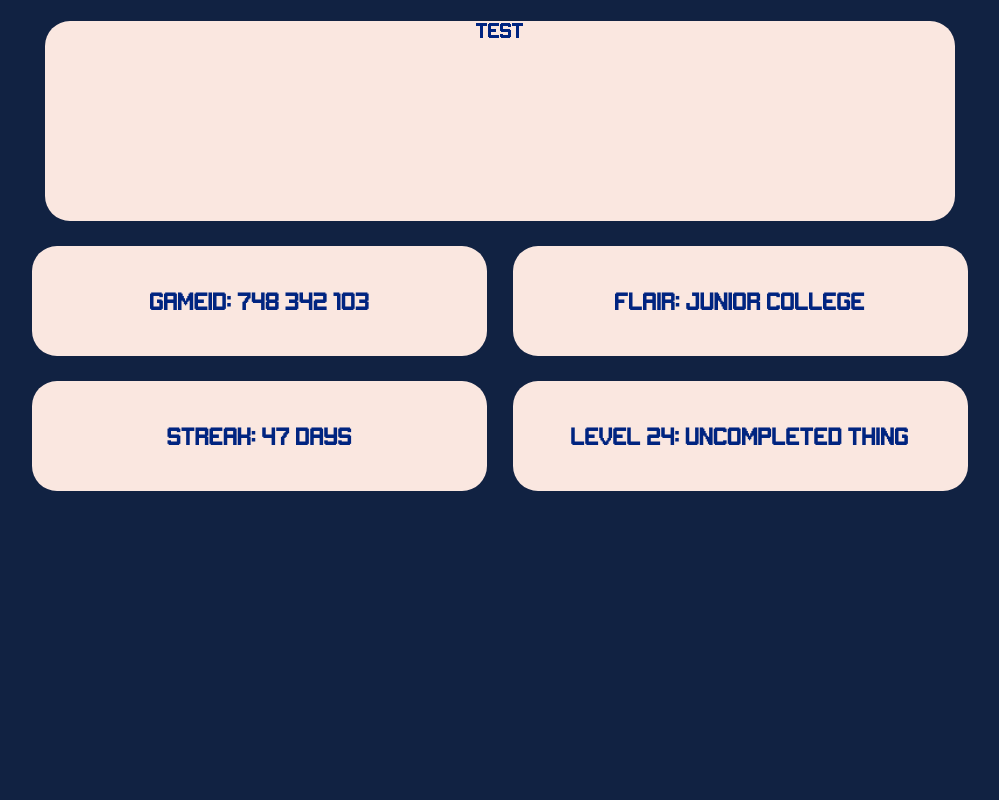
After one commit to tidbits2022/tidbits-landing-page, a Flask app: page /profilePage in a window 1280 px wide. The commit adds this page. Shown: the whole page, without its empty margins (140-1139 px from the left). Run offline with Flask 2, Linux system fonts and the light colour scheme.

Commit message:
profile page draft (route: /profilePage)
Bottom part of profile page is pretty much completed? Just the top part is quite complicated so i'll leave it for next time.

```diff
--- a/flask_app/app.py
+++ b/flask_app/app.py
@@ -14,6 +14,10 @@ def navpage():
 def gfg(page):
     return render_template('gfg.html', page=page)
 
+@app.route('/profilePage')
+def profilePage():
+    return render_template('profilePage.html')
+
 
 if __name__ == '__main__':
     app.run()
--- a/flask_app/static/css/style.css
+++ b/flask_app/static/css/style.css
@@ -42,3 +42,25 @@ h1 {
 .alignRight li a:hover, .alignLeft li a:hover {
     background-color: cyan;
 }
+
+.profilePageSmall, .profilePageLarge {
+    text-align: center;
+    margin: 1%;
+    background-color: #FAE7E0;
+    border-radius: 25px;
+}
+.profilePageSmall {
+    padding-top: 2%; padding-bottom: 2%;
+    padding-left: 0.5%; padding-right: 0.5%;
+    width: 35%;
+}
+
+.profilePageLarge {
+    height: 200px;
+    width: 72%;
+}
+
+.container{
+    display: flex;
+    justify-content: center;
+}
--- a/flask_app/templates/components.html
+++ b/flask_app/templates/components.html
@@ -23,3 +23,16 @@
 
     </nav>
 {% endmacro %}
+
+<!-- Bottom part of profile page -->
+{% macro profilePageSmall(leftText, rightText) %}
+    <div class="profilePageSmall">
+        <h3>{{ leftText }}: {{ rightText }}</h3>
+    </div>
+{% endmacro %}
+
+{% macro profilePageLarge() %}
+    <div class="profilePageLarge">
+        Test
+    </div>
+{% endmacro %}
--- /dev/null
+++ b/flask_app/templates/profilePage.html
@@ -0,0 +1,19 @@
+{% from "components.html" import profilePageSmall, profilePageLarge %}
+<head>
+    <title>balls_roll</title>
+    <link href="../static/css/style.css" rel="stylesheet">
+</head>
+
+<body bgcolor="#112242">
+    <div class="container">
+        {{ profilePageLarge() }}
+    </div>
+    <div class="container">
+        {{ profilePageSmall("GAMEID", "748 342 103") }}
+        {{ profilePageSmall("Flair", "Junior College") }}
+    </div>
+    <div class="container">
+        {{ profilePageSmall("Streak", "47 Days") }}
+        {{ profilePageSmall("Level 24", "Uncompleted thing") }}
+    </div>
+</body>
```
